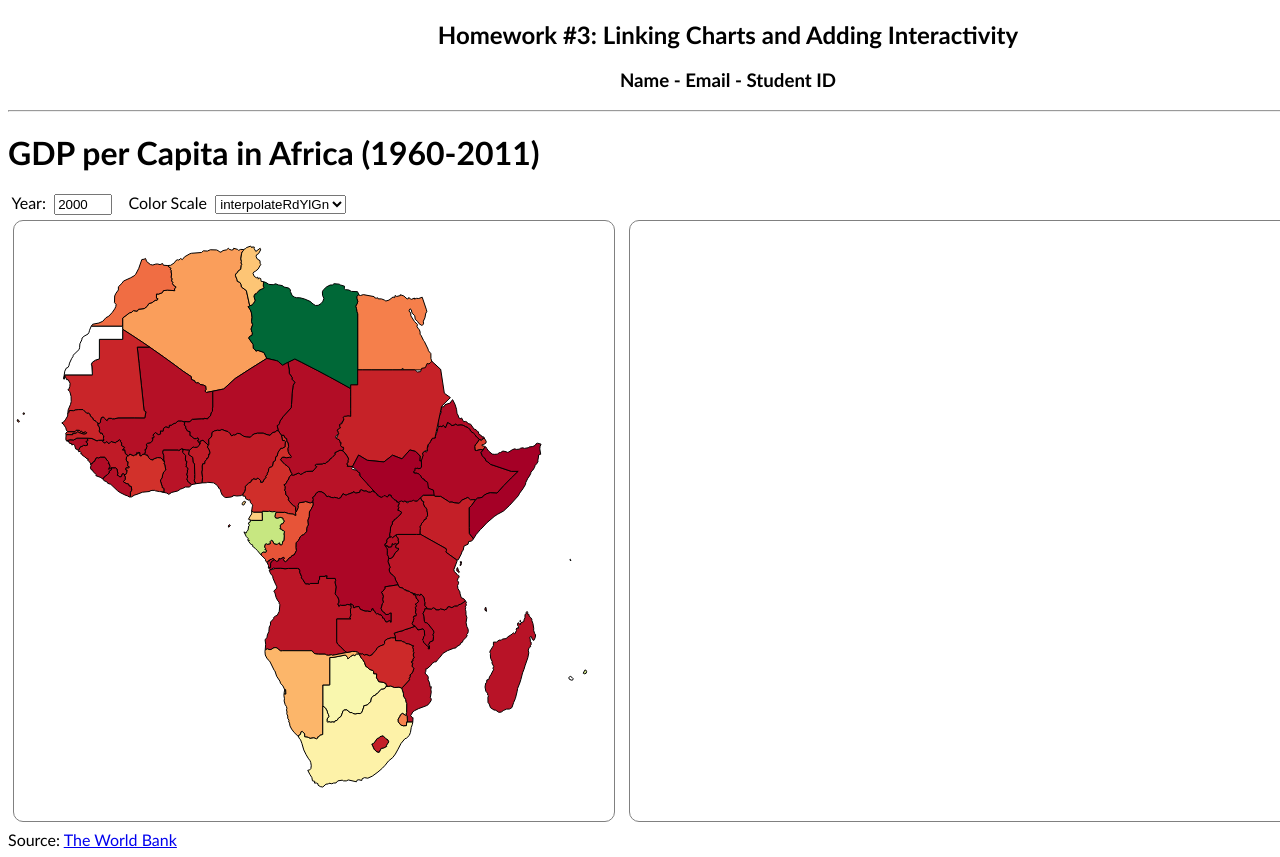
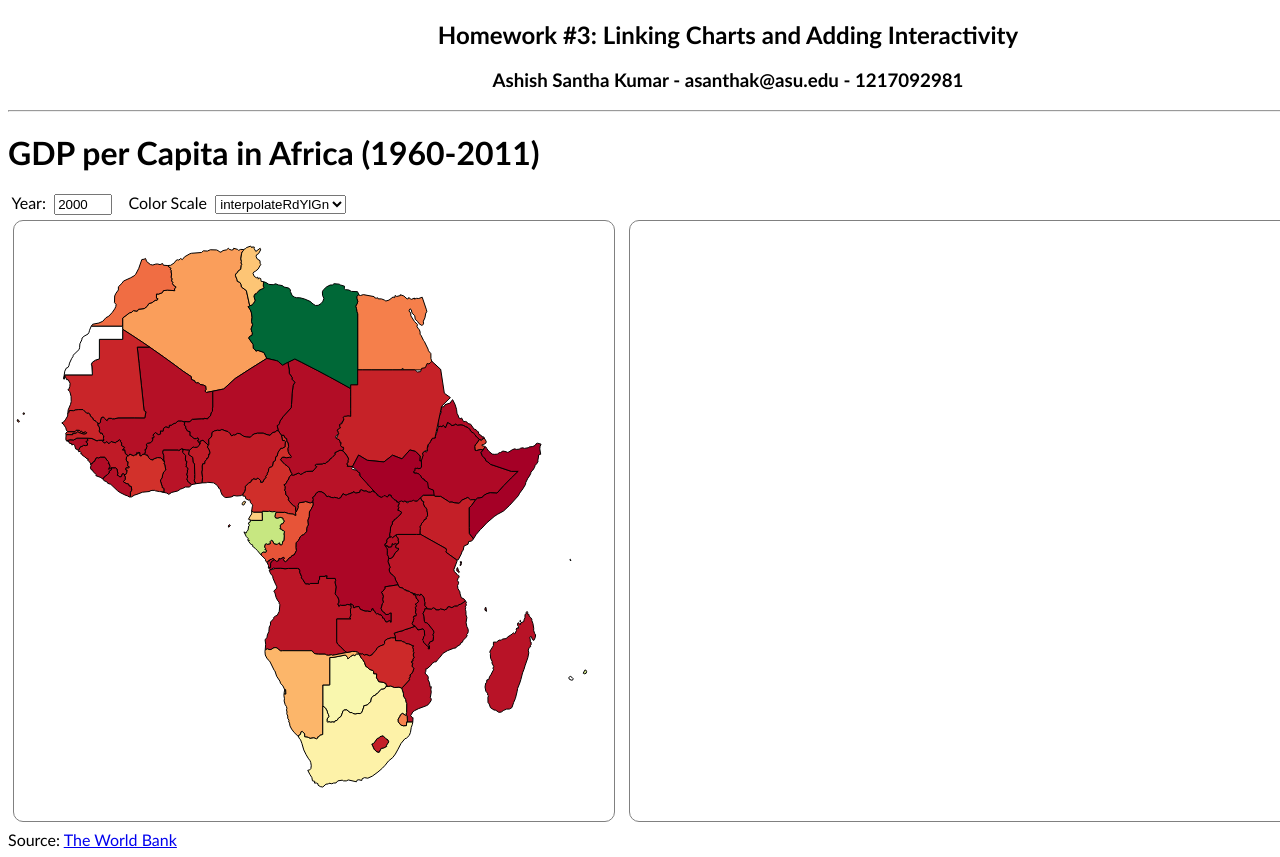
Before and after one commit to AshishSanthaKumar/Map-and-Line-Chart-D3-Js, a plain HTML site: page index.html in a window 1280 px wide. Shown: the top 857 px of the page. Drawn offline with nearby package versions, Linux system fonts and the light colour scheme.

Commit message:
Step 0 Completed

```diff
--- a/index.html
+++ b/index.html
@@ -2,7 +2,7 @@
 <html>
   <head>
     <meta charset='utf-8'>
-    <title>CSE 494 - Fall 2020 - Homework #3</title>
+    <title>CSE 578 - Fall 2020 - Homework #3</title>
     <link rel='stylesheet' href='css/styles.css'>
     <script src='https://d3js.org/d3.v5.min.js'></script>
     <script src='scripts/homework3.js'></script>
@@ -11,7 +11,7 @@
   <body>
     <div id='wrapper'>
       <h2>Homework #3: Linking Charts and Adding Interactivity</h2>
-      <h3>Name - Email - Student ID</h3>
+      <h3>Ashish Santha Kumar - asanthak@asu.edu - 1217092981</h3>
       <hr style='width:100%'>
       <h1>GDP per Capita in Africa (1960-2011)</h1>
       &nbsp;Year:&nbsp;
```
